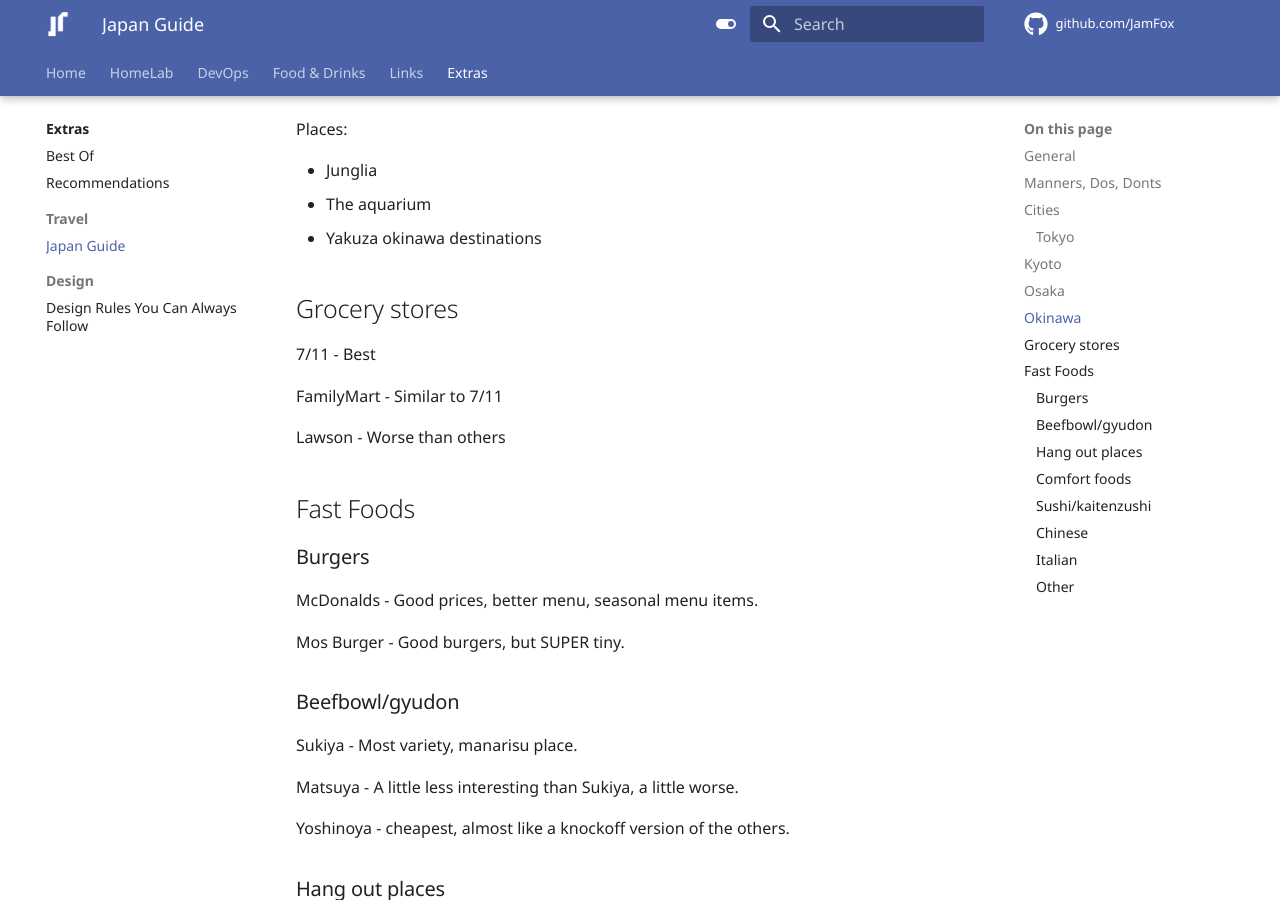
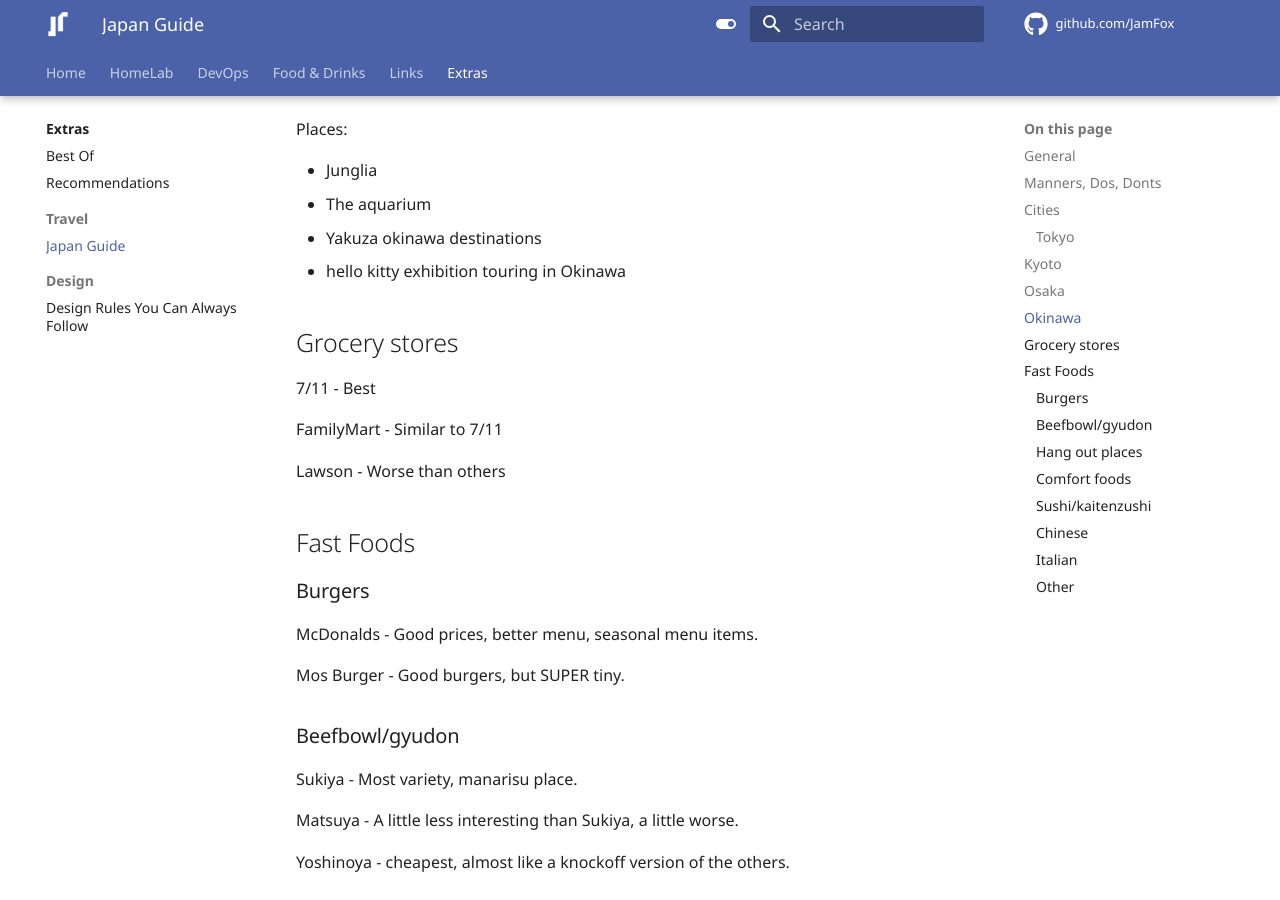
Before and after one commit to JamFox/docs.jamfox.dev, an MkDocs documentation site: the page built from docs/content/travel/japan-guide.md, in a window 1280 px wide and 900 px high, scrolled down 4862 px. Built offline with MkDocs 1.6.1 and Material for MkDocs 9.7.7, drawn with Linux system fonts in a browser that asks for light colours; comment, search, counter and statistics services are not loaded.

Commit message:
add hello kitty

```diff
--- a/docs/content/travel/japan-guide.md
+++ b/docs/content/travel/japan-guide.md
@@ -137,6 +137,7 @@ Places:
 - Junglia
 - The aquarium
 - Yakuza okinawa destinations
+- hello kitty exhibition touring in Okinawa
 
 ## Grocery stores
 
```
